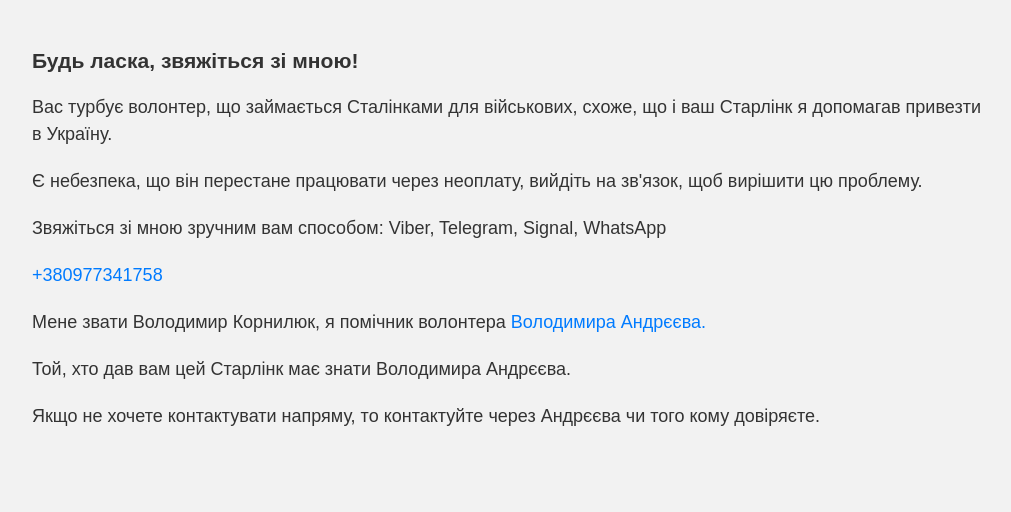
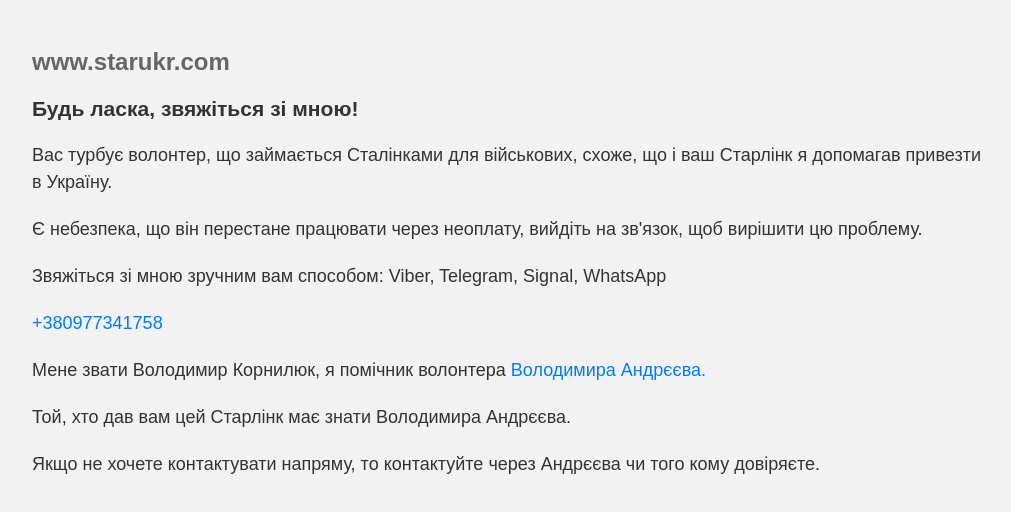
Before and after one commit to volkorny/starukr, a plain HTML site: page index.html in a window 1280 px wide. Shown: the whole page, without its empty margins (128-1139 px from the left). Drawn offline with Linux system fonts and the light colour scheme.

Commit message:
optimistations for "www starukr com"

```diff
--- a/index.html
+++ b/index.html
@@ -1,13 +1,14 @@
 <!DOCTYPE HTML>
 <html>
 	<head>
-		<title>Старлінк</title>
+		<title>www starukr com</title>
 		<meta charset="utf-8" />
 		<meta name="viewport"  content="width=device-width, initial-scale=1, user-scalable=no" />
         <link rel="stylesheet" href="main.css" />
 	</head>
 <body>
     <div class="container">
+        <h2>www.starukr.com</h2>
         <h3>Будь ласка, звяжіться зі мною!</h3>
         <p>Вас турбує волонтер, що займається Сталінками для військових,
             схоже, що і ваш Старлінк я допомагав привезти в Україну.</p>
```
